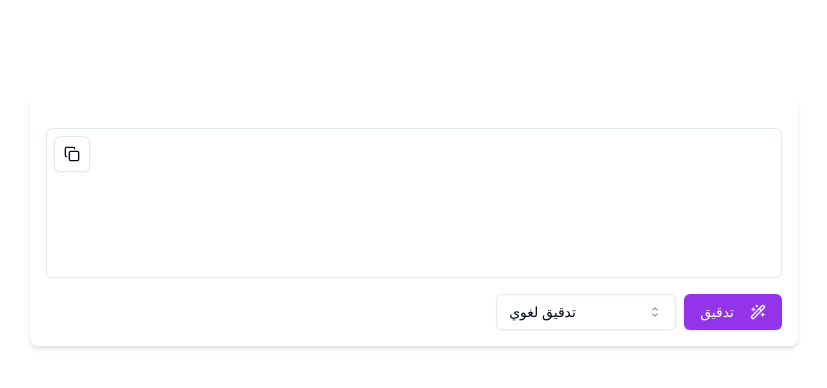
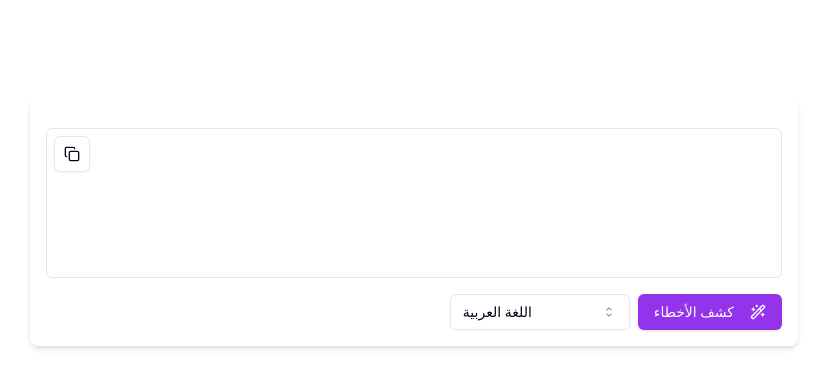
Before and after one commit to kha09/allam_nu7aa, a Next.js app: page / in a window 1280 px wide. Shown: the top 388 px of the page, without its empty margins (226-1053 px from the left). Built offline with nearby package versions, Linux system fonts and the light colour scheme.

Commit message:
stable multiple sentence detection

```diff
--- a/src/components/text-editor.tsx
+++ b/src/components/text-editor.tsx
@@ -250,14 +250,14 @@ export function TextEditor() {
             disabled={isLoading}
           >
             <Wand2 className="ml-2 h-4 w-4" />
-            {isLoading ? 'جاري التدقيق...' : 'تدقيق'}
+            {isLoading ? 'جاري الكشف...' : 'كشف الأخطاء'}
           </Button>
           <Select defaultValue="translate">
             <SelectTrigger className="w-[180px]">
               <SelectValue placeholder="اختر الإجراء" />
             </SelectTrigger>
             <SelectContent>
-              <SelectItem value="translate">تدقيق لغوي</SelectItem>
+              <SelectItem value="translate">اللغة العربية</SelectItem>
             </SelectContent>
           </Select>
         </div>
```
